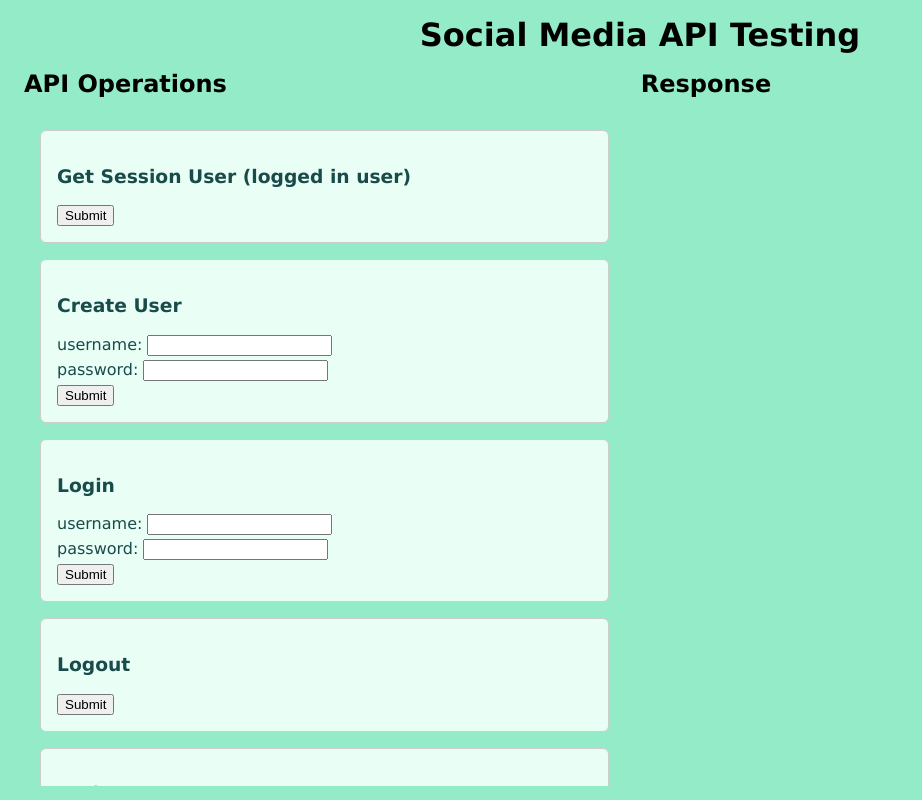
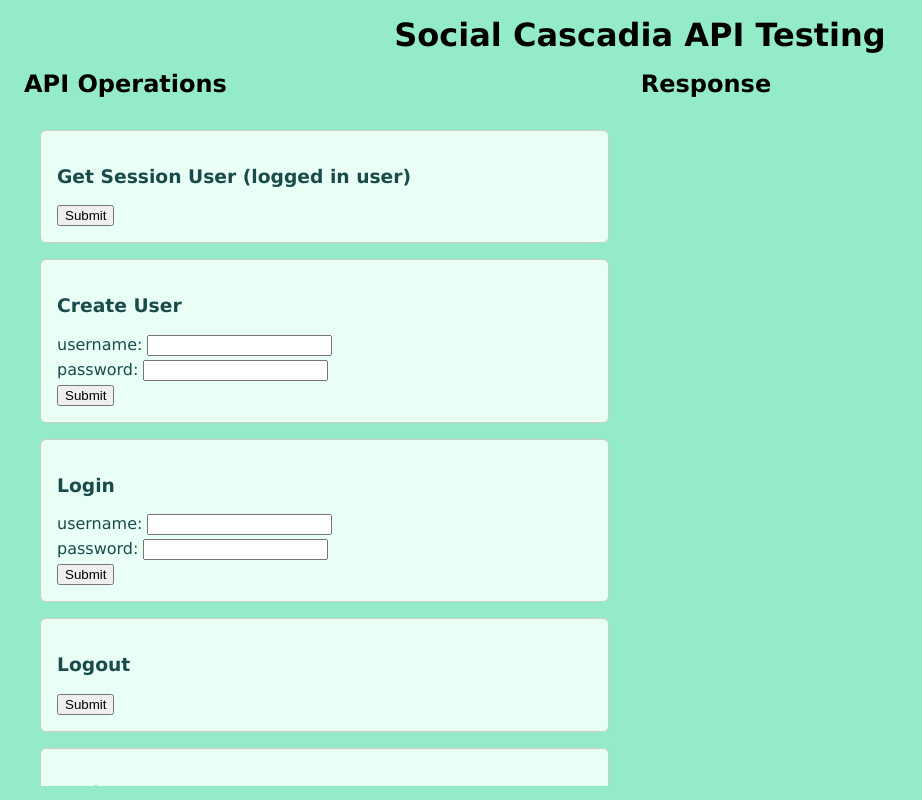
Before and after one commit to oomip/backend-starter, a website with bundled scripts: page public/index.html in a window 1280 px wide. Shown: the whole page, without its empty margins (0-922 px from the left). Built offline with nearby package versions, Linux system fonts and the light colour scheme.

Commit message:
vercel deployment attempt 3

```diff
--- a/public/index.html
+++ b/public/index.html
@@ -8,7 +8,7 @@
   <script type="module" src="util.js"></script>
 </head>
 <body>
-  <h1>Social Media API Testing</h1>
+  <h1>Social Cascadia API Testing</h1>
   <main>
     <section id="operations">
       <h2>API Operations</h2>
```
